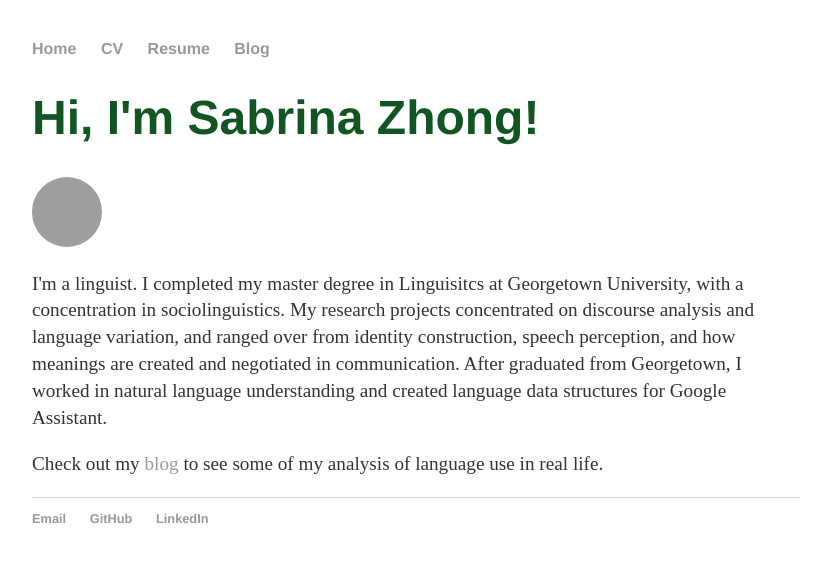
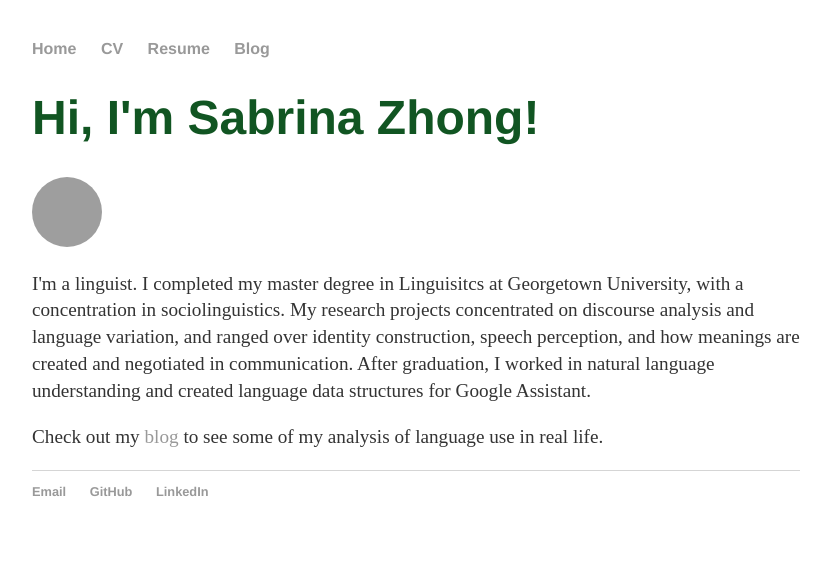
Before and after one commit to sabrinazhong/sabrinazhong.github.io, a Jekyll site: the page built from index.html, in a window 1280 px wide, cut to the strip 0-562 px from the top of the page. Shown: the whole strip, without its empty margins (224-1054 px from the left). Built offline with Jekyll 4.4.1, drawn with Linux system fonts in a browser that asks for light colours; grey boxes are pictures that could not be loaded.

Commit message:
Update index.html

```diff
--- a/index.html
+++ b/index.html
@@ -7,9 +7,9 @@ title: Sabrina Zhong, Personal Website
 	<img src="headshot.jpg" alt="Image" height="70" width="70" class="circular--square">
 	<p>I'm a linguist. I completed my master degree in Linguisitcs at Georgetown University, with a concentration
 	   in sociolinguistics. My research projects concentrated on discourse analysis and language variation, and ranged
-           over from identity construction, speech perception, and how meanings are created and negotiated in communication.
-	   After graduated from Georgetown, I worked in natural language understanding and created language data structures
-	   for Google Assistant. </p>
+           over identity construction, speech perception, and how meanings are created and negotiated in communication.
+	   After graduation, I worked in natural language understanding and created language data structures for Google
+	   Assistant. </p>
 	<p>Check out my <a href="/blog"> blog </a> to see some of my analysis of language use in real
 	   life. </p>
 </div><!-- /.blurb -->
```
